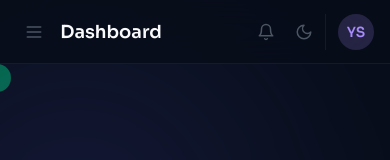
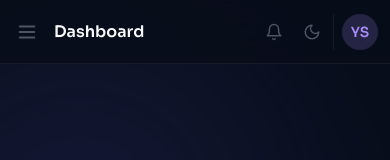
Before and after one commit to yash8709/Finio, a React (Vite) app: page /dashboard in a window 390 px wide. Shown: the top 160 px of the page. Built offline with nearby package versions, Linux system fonts and the light colour scheme.

Commit message:
fix(mobile): phase 1 - full screen overlay sidebar and responsive layout

```diff
--- a/src/components/layout/Navbar.tsx
+++ b/src/components/layout/Navbar.tsx
@@ -17,7 +17,6 @@ export function Navbar() {
   const {
     isDarkMode,
     toggleDarkMode,
-    isSidebarExpanded,
     toggleSidebar,
   } = useUIStore()
   const { search } = useTransactionStore((s) => s.filters)
@@ -26,31 +25,36 @@ export function Navbar() {
   const location = useLocation()
   const pageTitle = PAGE_TITLES[location.pathname] || 'Dashboard'
 
-  const leftPosition = isMobile ? 0 : isSidebarExpanded ? 240 : 72
-
   return (
     <header
+      className="glass-navbar h-16 flex items-center justify-between transition-all duration-300 ease-in-out w-full"
       style={{
-        left: leftPosition,
+        paddingLeft: isMobile ? '12px' : '24px',
+        paddingRight: isMobile ? '12px' : '24px',
       }}
-      className="glass-navbar fixed top-0 right-0 h-16 z-20 flex items-center justify-between px-4 lg:px-6 transition-[left] duration-300 ease-in-out"
     >
-      <div className="flex items-center gap-2">
+      <div className="flex items-center gap-2 min-w-0">
+        {/* Hamburger — mobile only */}
         {isMobile && (
           <button
             onClick={toggleSidebar}
-            className="p-2 rounded-lg transition-all cursor-pointer"
+            className="flex-shrink-0 p-2 -ml-1 rounded-xl transition-colors cursor-pointer"
             style={{ color: 'var(--text-muted)' }}
           >
-            <Menu size={20} />
+            <Menu size={22} />
           </button>
         )}
-        <h2 className="text-lg font-semibold" style={{ color: 'var(--text-primary)' }}>{pageTitle}</h2>
+        <h2
+          className="text-base md:text-lg font-semibold truncate"
+          style={{ color: 'var(--text-primary)' }}
+        >
+          {pageTitle}
+        </h2>
       </div>
 
       {/* ─── Right section ────────────────────────────── */}
-      <div className="flex items-center gap-1 md:gap-3">
-        {/* Search */}
+      <div className="flex items-center gap-1 md:gap-3 flex-shrink-0">
+        {/* Search — desktop only */}
         <div className="relative hidden md:block">
           <Search size={15} className="absolute left-3 top-1/2 -translate-y-1/2" style={{ color: 'var(--text-muted)' }} />
           <input
@@ -79,11 +83,10 @@ export function Navbar() {
           {isDarkMode ? <Moon size={18} /> : <Sun size={18} />}
         </button>
 
-        {/* User info — primary identity location */}
-        <div className="flex items-center gap-2.5 pl-3" style={{ borderLeft: '1px solid var(--divider)' }}>
-          <div className="text-right hidden sm:block">
+        {/* User info — hide name/ID on mobile, keep avatar */}
+        <div className="flex items-center gap-2.5 pl-2 md:pl-3" style={{ borderLeft: '1px solid var(--divider)' }}>
+          <div className="text-right hidden md:block">
             <p className="text-sm font-medium leading-tight" style={{ color: 'var(--text-primary)' }}>{MOCK_USER.name}</p>
-            <p className="text-[10px] font-mono" style={{ color: 'var(--text-muted)' }}>{MOCK_USER.id}</p>
           </div>
           <Avatar name={MOCK_USER.name} size="md" />
         </div>
--- a/src/components/layout/RootLayout.tsx
+++ b/src/components/layout/RootLayout.tsx
@@ -6,6 +6,7 @@ import { useUIStore } from '../../store/uiStore'
 import { useTransactionStore } from '../../store/transactionStore'
 import { mockTransactions } from '../../data/mockData'
 import { useEffect, useRef } from 'react'
+import { useMediaQuery } from '../../hooks/useMediaQuery'
 
 const SIDEBAR_EXPANDED = 240
 const SIDEBAR_COLLAPSED = 72
@@ -21,6 +22,7 @@ export function RootLayout() {
   } = useUIStore()
 
   const { setTransactions } = useTransactionStore()
+  const isMobile = useMediaQuery('(max-width: 768px)')
 
   // Initialize mock data ONCE
   const initialized = useRef(false)
@@ -32,9 +34,11 @@ export function RootLayout() {
   // eslint-disable-next-line react-hooks/exhaustive-deps
   }, [])
 
-  const sidebarWidth = isSidebarExpanded
-    ? SIDEBAR_EXPANDED
-    : SIDEBAR_COLLAPSED
+  const sidebarWidth = isMobile
+    ? 0
+    : isSidebarExpanded
+      ? SIDEBAR_EXPANDED
+      : SIDEBAR_COLLAPSED
 
   // Glow blob opacities — dimmer in light mode
   const glowIndigo = isDarkMode
@@ -101,12 +105,7 @@ export function RootLayout() {
       </div>
 
       {/* Sidebar */}
-      <div style={{ position: 'fixed',
-        left: 0, top: 0,
-        height: '100vh',
-        zIndex: 50 }}>
-        <Sidebar />
-      </div>
+      <Sidebar />
 
       {/* Main content */}
       <div style={{
@@ -116,6 +115,8 @@ export function RootLayout() {
         transition: 'margin-left 300ms ease',
         position: 'relative',
         zIndex: 1,
+        width: isMobile ? '100%' : 'auto',
+        overflowX: 'hidden',
       }}>
         {/* Navbar */}
         <div style={{
@@ -138,7 +139,7 @@ export function RootLayout() {
               initial={{ height: 0, opacity: 0 }}
               animate={{ height: 'auto', opacity: 1 }}
               exit={{ height: 0, opacity: 0 }}
-              className="sticky top-0 z-30 flex items-center justify-between px-6 py-2 text-xs"
+              className="sticky top-0 z-30 flex items-center justify-between px-4 md:px-6 py-2 text-xs"
               style={{
                 background: 'rgba(245,158,11,0.08)',
                 borderBottom: '1px solid rgba(245,158,11,0.2)',
@@ -156,7 +157,7 @@ export function RootLayout() {
         </AnimatePresence>
 
         {/* Page content */}
-        <main className="p-6">
+        <main className="p-4 md:p-6">
           <Outlet />
         </main>
       </div>
--- a/src/components/layout/Sidebar.tsx
+++ b/src/components/layout/Sidebar.tsx
@@ -27,63 +27,66 @@ const NAV_ITEMS: NavItem[] = [
 
 export function Sidebar() {
   const { isSidebarExpanded, toggleSidebar, setSidebarExpanded } = useUIStore()
+  const location = useLocation()
 
   const isTablet = useMediaQuery('(max-width: 1024px)')
   const isMobile = useMediaQuery('(max-width: 768px)')
 
   // Collapse sidebar on tablet, expand on desktop
   useEffect(() => {
-    if (isTablet) {
+    if (isMobile) {
+      setSidebarExpanded(false)
+    } else if (isTablet) {
       setSidebarExpanded(false)
     } else {
       setSidebarExpanded(true)
     }
-  }, [isTablet, setSidebarExpanded])
+  }, [isTablet, isMobile, setSidebarExpanded])
 
-  // Mobile sidebar is an overlay
-  if (isMobile) {
+  // Close sidebar on route change (mobile only)
+  useEffect(() => {
+    if (isMobile && isSidebarExpanded) {
+      setSidebarExpanded(false)
+    }
+    // eslint-disable-next-line react-hooks/exhaustive-deps
+  }, [location.pathname])
+
   return (
     <>
-        {isSidebarExpanded && (
+      {/* Backdrop — mobile only */}
+      {isMobile && isSidebarExpanded && (
         <div
-            className="fixed inset-0 bg-black/60 z-30"
+          className="fixed inset-0 z-40"
           onClick={toggleSidebar}
+          style={{
+            backgroundColor: 'rgba(0,0,0,0.70)',
+            backdropFilter: 'blur(2px)',
+            WebkitBackdropFilter: 'blur(2px)',
+          }}
         />
       )}
+
+      {/* Sidebar panel */}
       <aside
         className={`
-            fixed top-0 left-0 h-screen z-40
+          fixed top-0 left-0 h-screen z-50
           glass-sidebar
           flex flex-col
-            transition-transform duration-300 ease-out
-            ${isSidebarExpanded ? 'translate-x-0' : '-translate-x-full'}
-            w-60
+          transition-all duration-300 ease-out
+          ${isMobile
+            ? `w-[260px] ${isSidebarExpanded ? 'translate-x-0' : '-translate-x-full'}`
+            : `translate-x-0 ${isSidebarExpanded ? 'w-60' : 'w-[72px]'}`
+          }
         `}
       >
-          {/* Sidebar content is the same, just wrapped */}
-          <SidebarContent />
+        <SidebarContent isMobile={isMobile} />
       </aside>
     </>
   )
 }
 
-  return (
-    <aside
-      className={`
-        fixed top-0 left-0 h-screen z-30
-        glass-sidebar
-        flex flex-col
-        transition-all duration-300 ease-out
-        ${isSidebarExpanded ? 'w-60' : 'w-[72px]'}
-      `}
-    >
-      <SidebarContent />
-    </aside>
-  )
-}
-
 // Extracted content to reuse for mobile/desktop
-function SidebarContent() {
+function SidebarContent({ isMobile }: { isMobile: boolean }) {
   const location = useLocation()
   const {
     isSidebarExpanded,
@@ -92,6 +95,9 @@ function SidebarContent() {
     setRole,
   } = useUIStore()
 
+  // On mobile the sidebar is always "expanded" style when open
+  const showExpanded = isMobile ? true : isSidebarExpanded
+
   return (
     <>
       {/* ─── Logo + Branding ──────────────────────────── */}
@@ -99,7 +105,7 @@ function SidebarContent() {
         <div className="w-9 h-9 rounded-xl bg-emerald-500 flex items-center justify-center shrink-0">
           <Sparkles size={18} className="text-white" />
         </div>
-        {isSidebarExpanded && (
+        {showExpanded && (
           <div className="overflow-hidden">
             <h1 className="text-lg font-bold tracking-tight" style={{ color: 'var(--text-primary)' }}>Finio</h1>
             <span className="text-[10px] font-medium uppercase tracking-widest text-emerald-400">
@@ -120,7 +126,7 @@ function SidebarContent() {
               key={item.path}
               to={item.path}
               className={`
-                flex items-center ${isSidebarExpanded ? 'gap-3 px-3 justify-start' : 'justify-center px-0'} py-2.5 rounded-lg mx-2
+                flex items-center ${showExpanded ? 'gap-3 px-3 justify-start' : 'justify-center px-0'} py-2.5 rounded-lg mx-2
                 transition-colors duration-200 group relative
                 border-l-[3px]
                 ${
@@ -136,11 +142,11 @@ function SidebarContent() {
                 className={`shrink-0 ${isActive ? 'text-emerald-400' : ''}`}
               />
 
-              {isSidebarExpanded && (
+              {showExpanded && (
                 <span className="text-sm font-medium">{item.label}</span>
               )}
 
-              {!isSidebarExpanded && (
+              {!showExpanded && (
                 <div className="absolute left-full rounded-md px-2 py-1 ml-6 bg-emerald-950 text-emerald-300 text-sm invisible opacity-20 -translate-x-3 transition-all group-hover:visible group-hover:opacity-100 group-hover:translate-x-0">
                   {item.label}
                 </div>
@@ -153,7 +159,7 @@ function SidebarContent() {
       {/* ─── Sidebar Footer ─────────────────────────────── */}
       <div className="flex flex-col gap-3 p-2" style={{ borderTop: '1px solid var(--divider)' }}>
         {/* ─── Role Switcher ────────────────────────────── */}
-        {isSidebarExpanded && (
+        {showExpanded && (
           <div className="flex items-center justify-center">
             <div className="p-1 rounded-lg flex" style={{ background: 'var(--input-bg)', color: 'var(--text-muted)' }}>
               <button
@@ -178,7 +184,7 @@ function SidebarContent() {
 
         {/* ─── User Profile (avatar only — identity is in navbar) ── */}
         <div className={`flex items-center p-3 border-t border-theme ${
-          isSidebarExpanded ? 'justify-start' : 'justify-center'
+          showExpanded ? 'justify-start' : 'justify-center'
         }`}>
           <Avatar
             name={MOCK_USER.name}
@@ -186,13 +192,15 @@ function SidebarContent() {
           />
         </div>
 
-        {/* ─── Collapse Toggle ──────────────────────────── */}
+        {/* ─── Collapse Toggle — desktop/tablet only ──── */}
+        {!isMobile && (
           <button
             onClick={toggleSidebar}
             className="absolute -right-3 top-16 p-1.5 rounded-full bg-emerald-500/50 hover:bg-emerald-500 text-white cursor-pointer"
           >
             {isSidebarExpanded ? <ChevronLeft size={16} /> : <ChevronRight size={16} />}
           </button>
+        )}
       </div>
     </>
   )
```
Lines whose indentation alone changed are shown as unchanged.
